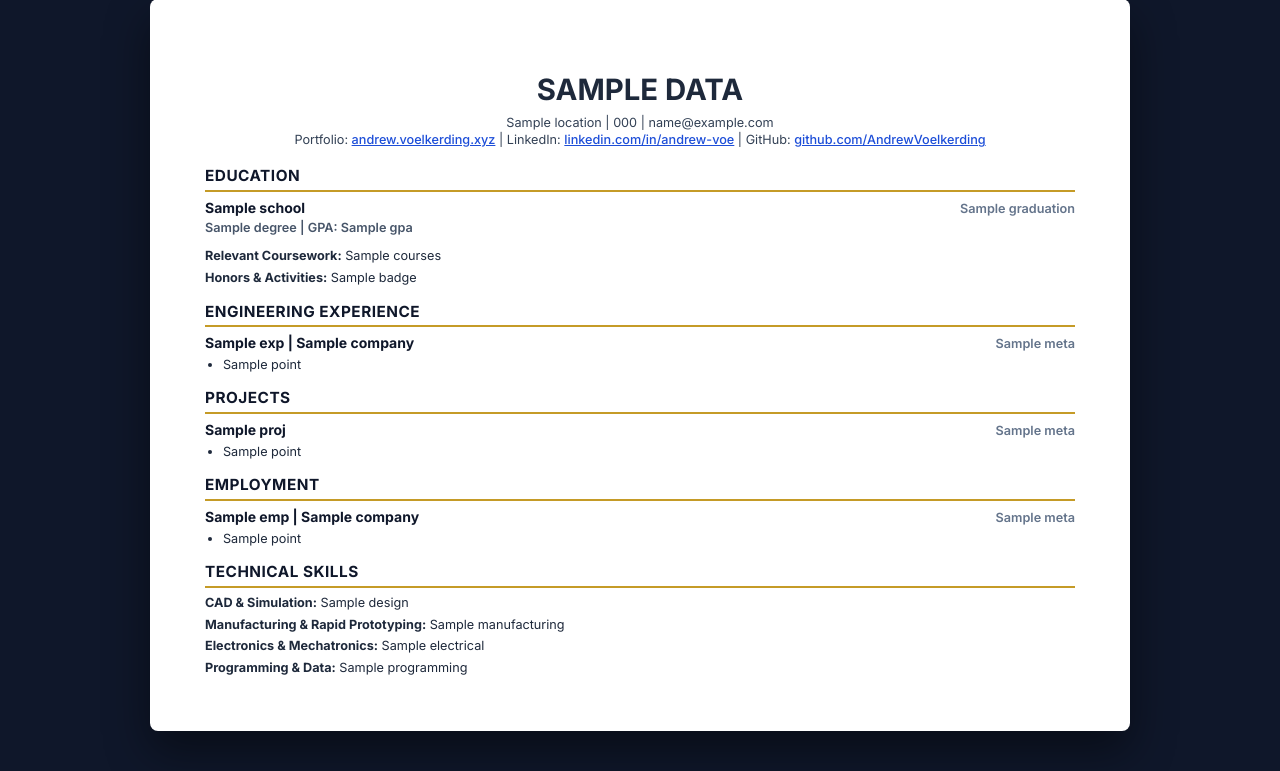
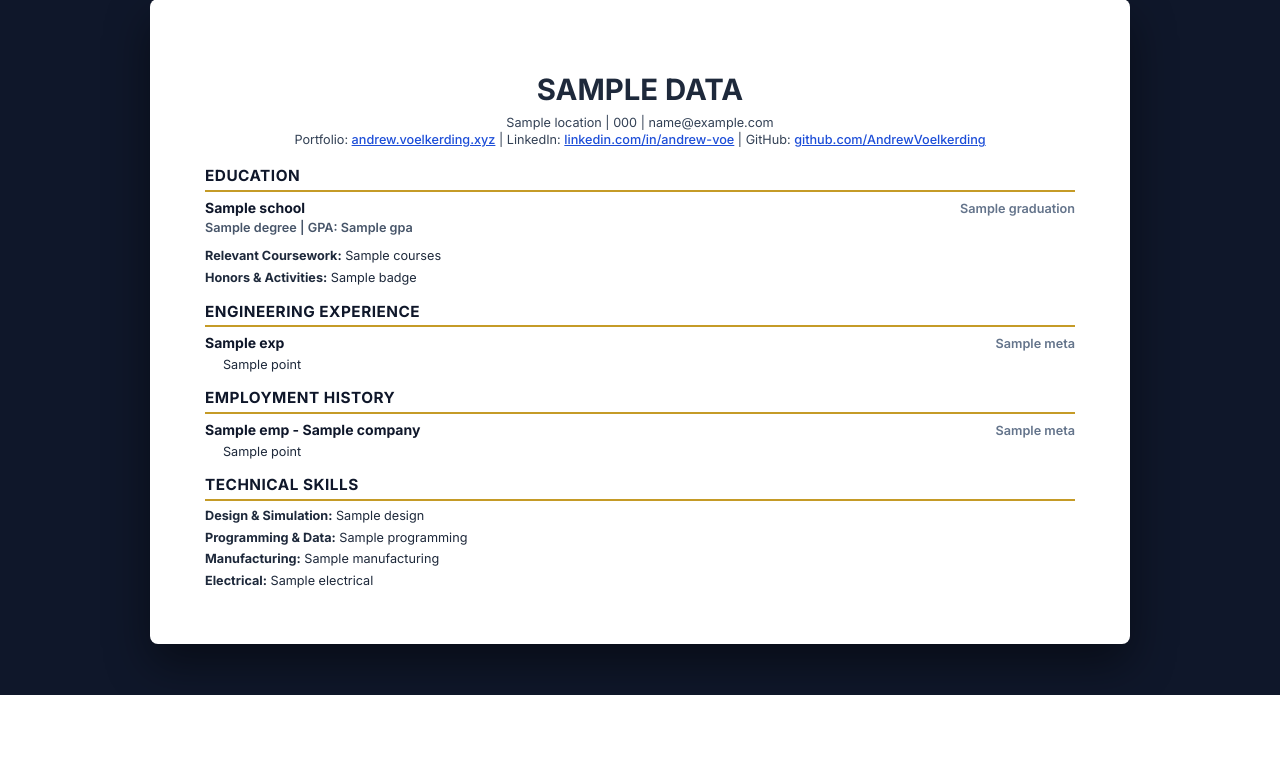
Before and after one commit to AndrewVoelkerding/AndrewVoelkerding, a Python web app: template templates/resume.html in a window 1280 px wide. Shown: the part 105-876 px from the top of the page. After the commit the page ends 800 px from the top, so only its background shows below. Run offline with Jinja, Linux system fonts and the light colour scheme; the template is opened without the code that fills it: most values are stand-ins (such as "Sample title", 1, 10 or a date in 2020).

Commit message:
Update resume.html

```diff
--- a/templates/resume.html
+++ b/templates/resume.html
@@ -10,6 +10,7 @@
             margin: 0.35in 0.4in;
         }
 
+        /* Screen view layout */
         body {
             font-family: 'Inter', Arial, sans-serif;
             background-color: #0F172A;
@@ -43,14 +44,18 @@
             transition: background-color 0.2s;
         }
 
-        .btn:hover { background-color: #ffffff; }
+        .btn:hover {
+            background-color: #ffffff;
+        }
 
         .btn-secondary {
             background-color: #334155;
             color: #FFFFFF;
         }
 
-        .btn-secondary:hover { background-color: #475569; }
+        .btn-secondary:hover {
+            background-color: #475569;
+        }
 
         .resume-sheet {
             background: #FFFFFF;
@@ -63,38 +68,119 @@
             line-height: 1.4;
         }
 
-        h1 { font-size: 22pt; text-align: center; margin-bottom: 4px; text-transform: uppercase; font-weight: 700; }
+        h1 {
+            font-size: 22pt;
+            text-align: center;
+            margin-bottom: 4px;
+            text-transform: uppercase;
+            font-weight: 700;
+        }
 
-        .contact { text-align: center; font-size: 9.5pt; margin-bottom: 16px; color: #334155; }
-        .contact a { color: #1d4ed8; text-decoration: underline; font-weight: 500; }
+        .contact {
+            text-align: center;
+            font-size: 9.5pt;
+            margin-bottom: 16px;
+            color: #334155;
+        }
+
+        /* Explicit link styling for both web view and interactive PDF annotations */
+        .contact a {
+            color: #1d4ed8;
+            text-decoration: underline;
+            font-weight: 500;
+        }
 
         h2 {
-            font-size: 11.5pt; text-transform: uppercase; color: #0F172A;
-            border-bottom: 2px solid #C59B27; padding-bottom: 3px;
-            margin-top: 14px; margin-bottom: 6px; letter-spacing: 0.5px; font-weight: 700;
+            font-size: 11.5pt;
+            text-transform: uppercase;
+            color: #0F172A;
+            border-bottom: 2px solid #C59B27;
+            padding-bottom: 3px;
+            margin-top: 14px;
+            margin-bottom: 6px;
+            letter-spacing: 0.5px;
+            font-weight: 700;
         }
 
-        .job-header { display: table; width: 100%; margin-top: 6px; margin-bottom: 2px; }
-        .job-title-cell { display: table-cell; text-align: left; vertical-align: baseline; }
-        .meta-cell {
-            display: table-cell; text-align: right; vertical-align: baseline;
-            font-size: 9.5pt; color: #64748b; font-weight: 600; white-space: nowrap;
+        .job-header {
+            display: table;
+            width: 100%;
+            margin-top: 6px;
+            margin-bottom: 2px;
         }
 
-        h3 { font-size: 10.5pt; margin: 0; color: #0F172A; font-weight: 700; }
+        .job-title-cell {
+            display: table-cell;
+            text-align: left;
+            vertical-align: baseline;
+        }
 
-        .education-block { margin-bottom: 8px; }
-        .subtitle { font-size: 9.5pt; font-weight: 600; color: #475569; margin-bottom: 10px; display: block; }
+        .meta-cell {
+            display: table-cell;
+            text-align: right;
+            vertical-align: baseline;
+            font-size: 9.5pt;
+            color: #64748b;
+            font-weight: 600;
+            white-space: nowrap;
+        }
 
-        ul { margin: 3px 0 8px 0; padding-left: 18px; font-size: 9.5pt; list-style-type: disc; }
+        h3 {
+            font-size: 10.5pt;
+            margin: 0;
+            color: #0F172A;
+            font-weight: 700;
+        }
+
+        /* Dedicated education block to enforce strict spacing */
+        .education-block {
+            margin-bottom: 8px;
+        }
+
+        .subtitle {
+            font-size: 9.5pt;
+            font-weight: 600;
+            color: #475569;
+            margin-bottom: 10px; /* Forces a clear physical gap before coursework */
+            display: block;
+        }
+
+        ul {
+            margin: 3px 0 8px 0;
+            padding-left: 18px;
+            font-size: 9.5pt;
+            list-style-type: none;
+        }
+
         li { margin-bottom: 3px; }
-        p { font-size: 9.5pt; margin: 4px 0; }
-        .coursework-p { margin-top: 8px; margin-bottom: 4px; }
 
+        p {
+            font-size: 9.5pt;
+            margin: 4px 0;
+        }
+
+        .coursework-p {
+            margin-top: 8px;
+            margin-bottom: 4px;
+        }
+
+        /* Print & WeasyPrint Overrides */
         @media print {
-            body { background: transparent !important; padding: 0 !important; display: block !important; }
-            .actions-bar { display: none !important; }
-            .resume-sheet { box-shadow: none !important; border-radius: 0 !important; padding: 0 !important; max-width: 100% !important; width: 100% !important; }
+            body {
+                background: transparent !important;
+                padding: 0 !important;
+                display: block !important;
+            }
+            .actions-bar {
+                display: none !important;
+            }
+            .resume-sheet {
+                box-shadow: none !important;
+                border-radius: 0 !important;
+                padding: 0 !important;
+                max-width: 100% !important;
+                width: 100% !important;
+            }
         }
     </style>
 </head>
@@ -121,6 +207,7 @@
                 <div class="meta-cell">{{ data.education.graduation }}</div>
             </div>
             <div class="subtitle">{{ data.education.degree }} | GPA: {{ data.education.gpa }}</div>
+
             <p class="coursework-p"><strong>Relevant Coursework:</strong> {{ data.education.courses }}</p>
             <p><strong>Honors & Activities:</strong> {{ data.education.badges | join(', ') }}</p>
         </div>
@@ -129,7 +216,7 @@
         {% for exp in data.engineering_experience %}
         <div>
             <div class="job-header">
-                <div class="job-title-cell"><h3>{{ exp.title }}{% if exp.company %} | {{ exp.company }}{% endif %}</h3></div>
+                <div class="job-title-cell"><h3>{{ exp.title }}</h3></div>
                 <div class="meta-cell">{{ exp.meta }}</div>
             </div>
             <ul>
@@ -140,26 +227,11 @@
         </div>
         {% endfor %}
 
-        <h2>Projects</h2>
-        {% for proj in data.resume_projects %}
-        <div>
-            <div class="job-header">
-                <div class="job-title-cell"><h3>{{ proj.title }}</h3></div>
-                <div class="meta-cell">{{ proj.meta }}</div>
-            </div>
-            <ul>
-                {% for pt in proj.points %}
-                <li>{{ pt }}</li>
-                {% endfor %}
-            </ul>
-        </div>
-        {% endfor %}
-
-        <h2>Employment</h2>
+        <h2>Employment History</h2>
         {% for emp in data.employment %}
         <div>
             <div class="job-header">
-                <div class="job-title-cell"><h3>{{ emp.title }}{% if emp.company %} | {{ emp.company }}{% endif %}</h3></div>
+                <div class="job-title-cell"><h3>{{ emp.title }}{% if emp.company %} - {{ emp.company }}{% endif %}</h3></div>
                 <div class="meta-cell">{{ emp.meta }}</div>
             </div>
             <ul>
@@ -171,10 +243,10 @@
         {% endfor %}
 
         <h2>Technical Skills</h2>
-        <p><strong>CAD & Simulation:</strong> {{ data.skills.design }}</p>
-        <p><strong>Manufacturing & Rapid Prototyping:</strong> {{ data.skills.manufacturing }}</p>
-        <p><strong>Electronics & Mechatronics:</strong> {{ data.skills.electrical }}</p>
+        <p><strong>Design & Simulation:</strong> {{ data.skills.design }}</p>
         <p><strong>Programming & Data:</strong> {{ data.skills.programming }}</p>
+        <p><strong>Manufacturing:</strong> {{ data.skills.manufacturing }}</p>
+        <p><strong>Electrical:</strong> {{ data.skills.electrical }}</p>
     </div>
 
 </body>
```
